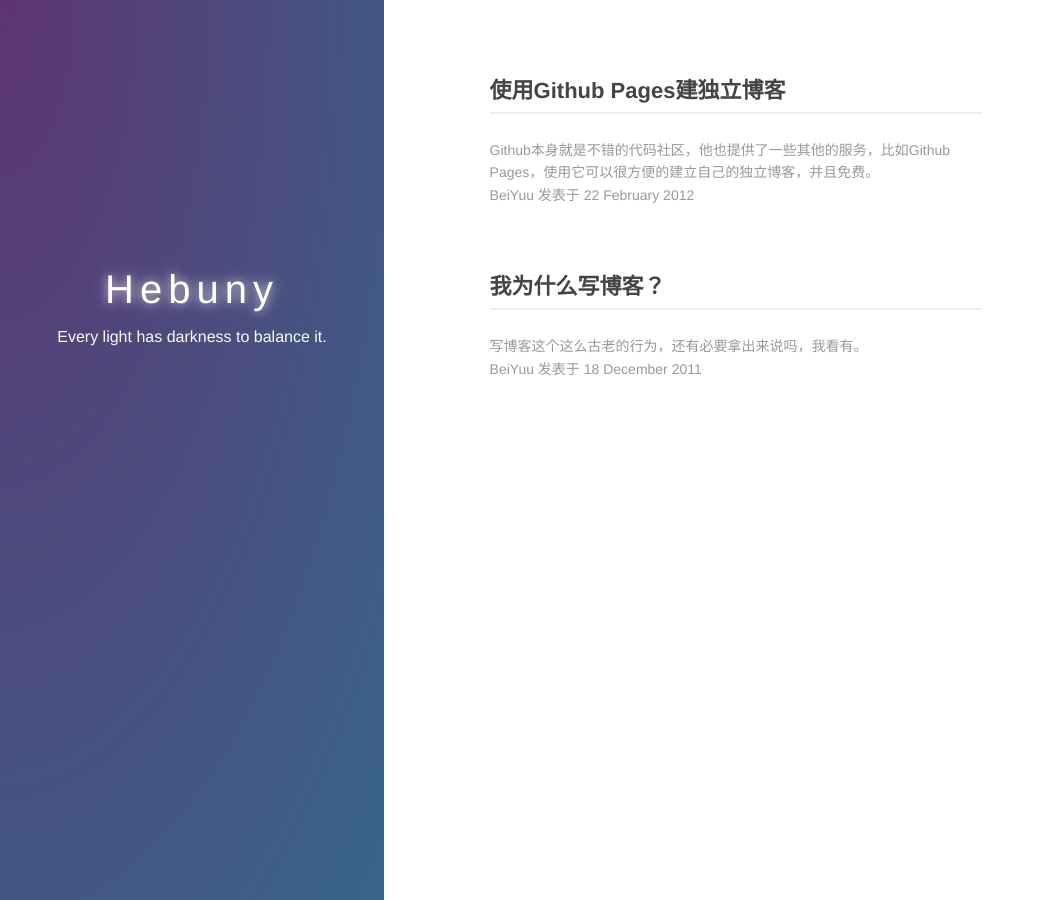
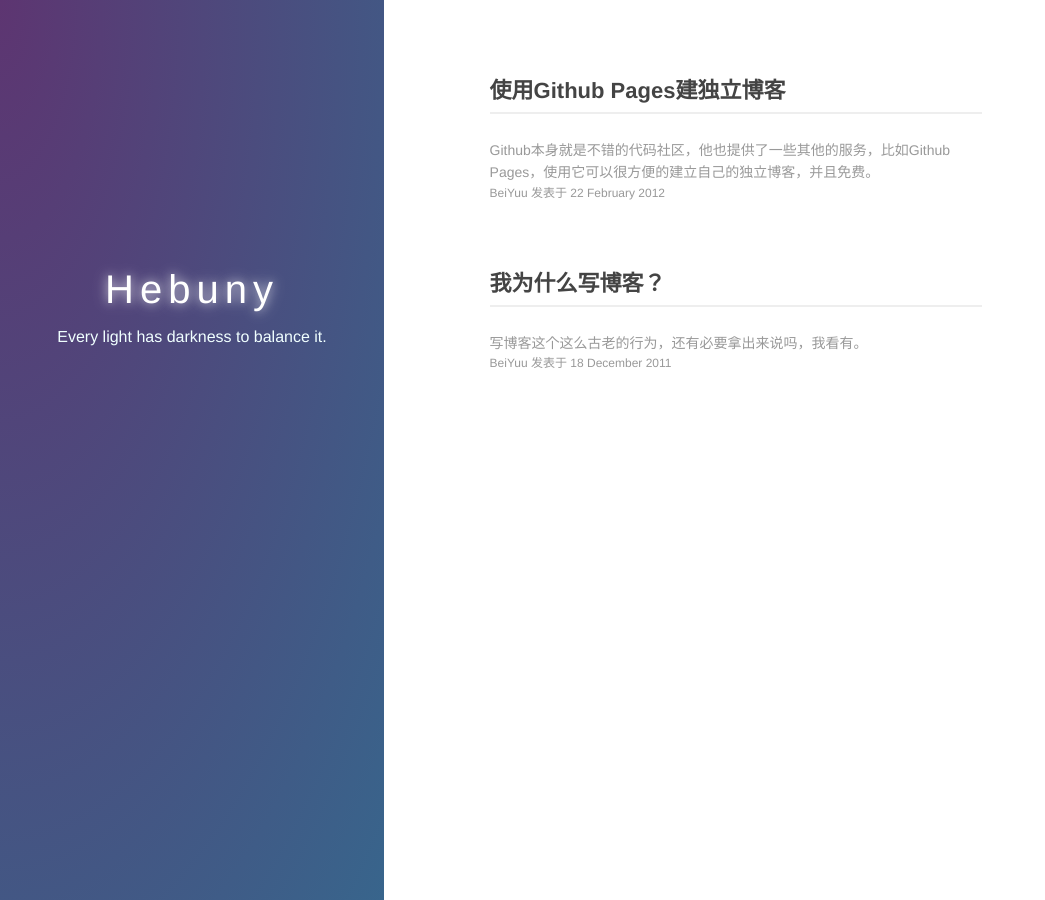
Before and after one commit to Personor/personor.github.io, a Jekyll site: the page built from index.md, in a window 1280 px wide. Shown: the whole page, without its empty margins (0-1045 px from the left). Built offline with Jekyll 4.4.1, drawn with Linux system fonts in a browser that asks for light colours.

Commit message:
Modify date

```diff
--- a/index.md
+++ b/index.md
@@ -18,7 +18,7 @@ layout: default
         <li>
           <a href="{{ post.url }}" class="title">{{ post.title }}</a>
           <div class="title-desc">{{ post.description }}</div>
-		  <div class="title-desc">{{ post.author }} 发表于 {{ post.date | date: "%d %B %Y" }} </div>
+		  <div class="title-desc" style="font-size:12px">{{ post.author }} 发表于 {{ post.date | date: "%d %B %Y" }} </div>
         </li>
         {% endfor %}
       </ul>
```
